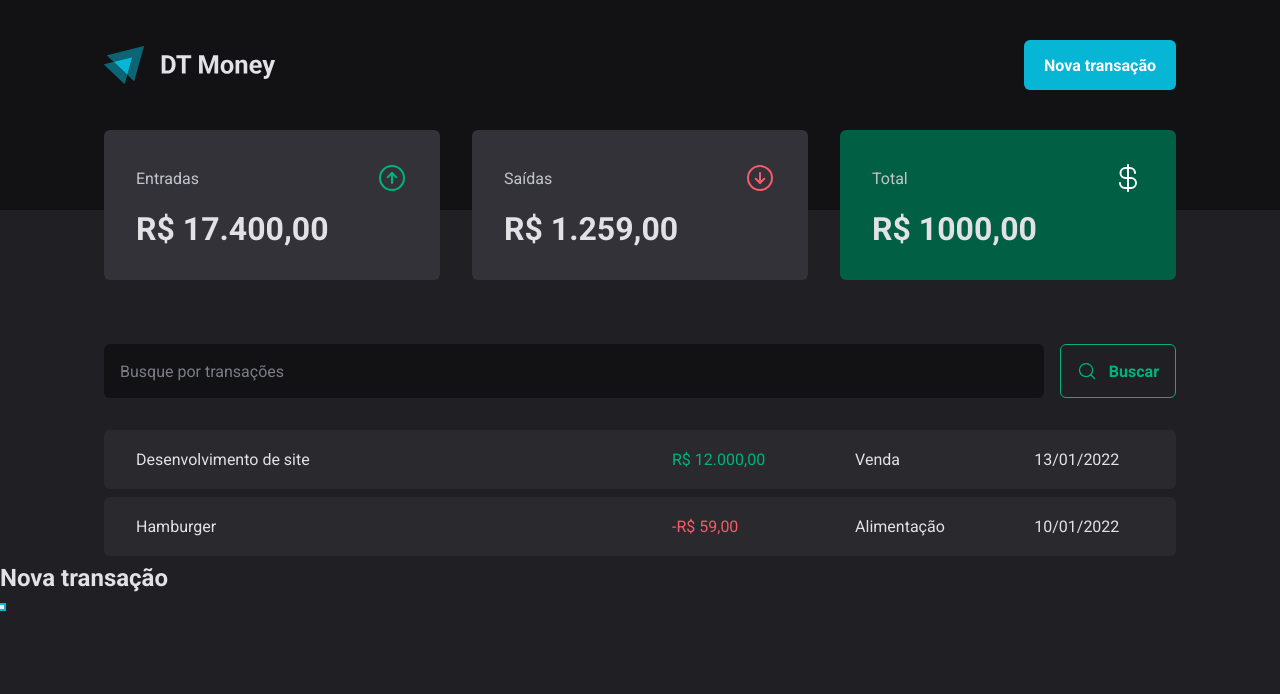
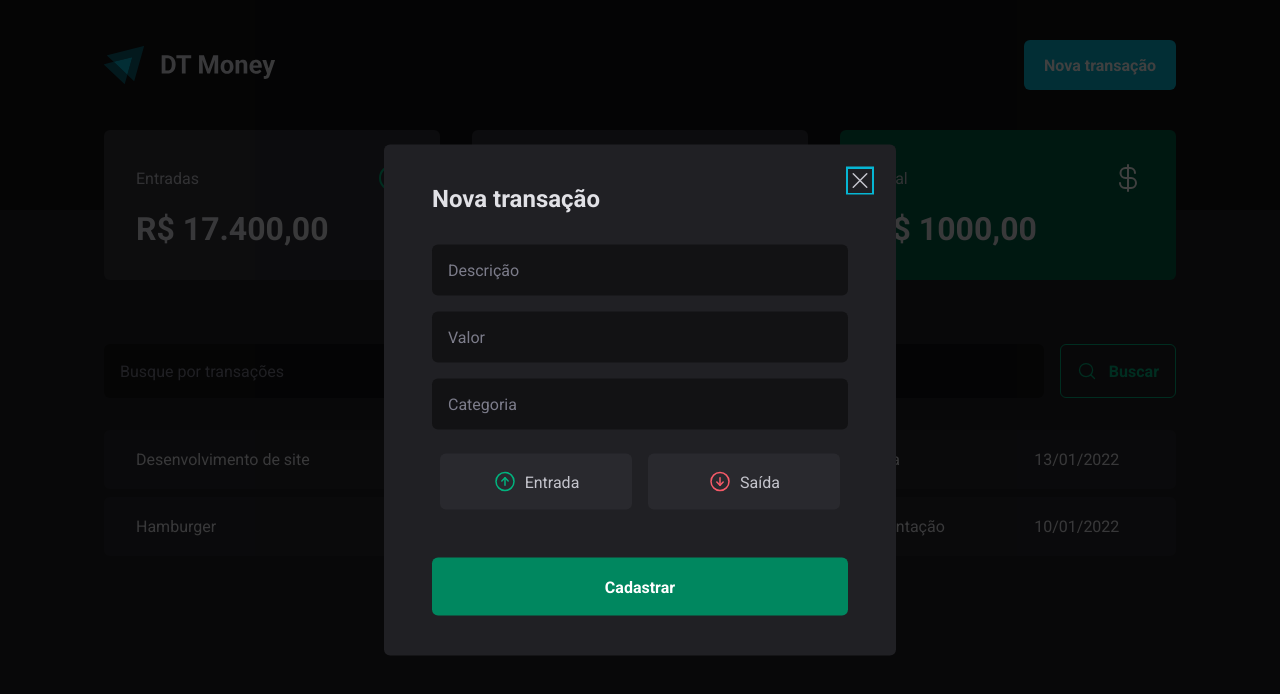
Before and after one commit to valentimm/dt-money, a React (Vite) app: page / in a window 1280 px wide. Both pictures are taken after a click on the button "Nova transação". Shown: the top 694 px of the page. Built offline with nearby package versions, Linux system fonts and the light colour scheme.

Commit message:
Finished the visual structure

```diff
--- a/package.json
+++ b/package.json
@@ -10,6 +10,7 @@
   },
   "dependencies": {
     "@radix-ui/react-dialog": "^1.0.2",
+    "@radix-ui/react-radio-group": "^1.1.1",
     "phosphor-react": "^1.4.1",
     "react": "^18.2.0",
     "react-dom": "^18.2.0",
--- a/src/components/Header/index.tsx
+++ b/src/components/Header/index.tsx
@@ -2,6 +2,7 @@ import { HeaderContainer, HeaderContent, NewTransactionButton } from "./styles";
 import * as Dialog from "@radix-ui/react-dialog";
 
 import logoImg from "../../assets/logo.svg";
+import { NewTransactionModal } from "../NewTransactionModal";
 
 export function Header () {
   return (
@@ -13,15 +14,7 @@ export function Header () {
             <Dialog.Trigger asChild>
               <NewTransactionButton>Nova transação</NewTransactionButton>
             </Dialog.Trigger>
-            <Dialog.Portal>
-              <Dialog.Overlay />
-              <Dialog.Content>
-                <Dialog.Title>Nova transação</Dialog.Title>
-
-                <Dialog.Close />
-
-              </Dialog.Content>
-            </Dialog.Portal>
+            <NewTransactionModal />
           </Dialog.Root>
         </HeaderContent>
       </HeaderContainer>
--- /dev/null
+++ b/src/components/NewTransactionModal/index.tsx
@@ -0,0 +1,38 @@
+import * as Dialog from '@radix-ui/react-dialog'
+import { ArrowCircleDown, ArrowCircleUp, X } from 'phosphor-react'
+
+import { Overlay, Content, CloseButton, TransactionType, TransactionTypeButton } from './styles'
+
+export function NewTransactionModal () {
+  return (
+    <Dialog.Portal>
+      <Overlay />
+      <Content>
+        <Dialog.Title>Nova transação</Dialog.Title>
+        <CloseButton>
+          <X size={24} />
+        </CloseButton>
+
+        <form action="">
+          <input type="text" placeholder="Descrição" required />
+          <input type="number" placeholder="Valor" required />
+          <input type="text" placeholder="Categoria" required />
+
+          <TransactionType>
+            <TransactionTypeButton variant='income' value="income">
+              <ArrowCircleUp size={24} />
+              Entrada
+            </TransactionTypeButton>
+            <TransactionTypeButton variant='outcome' value="outcome">
+              <ArrowCircleDown size={24} />
+              Saída
+            </TransactionTypeButton>
+          </TransactionType>
+
+          <button type="submit">Cadastrar</button>
+        </form>
+
+      </Content>
+    </Dialog.Portal>
+  )
+}
--- /dev/null
+++ b/src/components/NewTransactionModal/styles.ts
@@ -0,0 +1,114 @@
+import styled from "styled-components";
+import * as Dialog from "@radix-ui/react-dialog";
+import * as RadioGroup from '@radix-ui/react-radio-group';
+
+
+export const Overlay = styled(Dialog.Overlay)`
+  position: fixed;
+  width: 100vw;
+  height: 100vh;
+  inset: 0;
+  background-color: rgba(0, 0, 0, 0.75);
+
+`;
+
+export const Content = styled(Dialog.Content)`
+  min-width: 32rem;
+  border-radius: 6px;
+  padding: 2.5rem 3rem;
+  background-color: ${props => props.theme['gray-800']};
+
+  position: fixed;
+  top: 50%;
+  left: 50%;
+  transform: translate(-50%, -50%);
+
+  form {
+    margin-top: 2rem;
+
+    display: flex;
+    flex-direction: column;
+    gap: 1rem;
+
+    input {
+      border-radius: 6px;
+      border: 0;
+      padding: 1rem;
+      background-color: ${props => props.theme['gray-900']};
+      color: ${props => props.theme['gray-300']};
+
+      &::placeholder {
+        color: ${props => props.theme['gray-500']};
+      }
+    }
+    button[type="submit"] {
+      height: 58px;
+      border: 0;
+      background: ${props => props.theme['green-500']};
+      color: ${props => props.theme.white};
+      font-weight: bold;
+      padding: 0 1.25rem;
+      border-radius: 6px;
+      cursor: pointer;
+      margin-top: 1.5rem;
+
+      :hover {
+        background: ${props => props.theme['green-700']};
+        transition: background-color 0.2s;
+      }
+    }
+  }
+`;
+
+export const CloseButton = styled(Dialog.Close)`
+  position: absolute;
+  background: transparent;
+  border: 0;
+  top: 1.5rem;
+  right: 1.5rem;
+  cursor: pointer;
+  color: ${props => props.theme['gray-300']};
+  line-height: 0;
+`;
+
+export const TransactionType = styled(RadioGroup.Root)`
+  display: grid;
+  grid-template-columns: repeat(2, 1fr);
+  gap: 1rem;
+  margin: 0.5rem;
+`;
+
+interface TransactionTypeButtonProps {
+  variant: "income"| "outcome";
+}
+
+export const TransactionTypeButton = styled(RadioGroup.Item)<TransactionTypeButtonProps>`
+  background: ${props => props.theme['gray-700']};
+  padding: 1rem;
+  display: flex;
+  align-items: center;
+  justify-content: center;
+  gap: 0.5rem;
+  border: 0;
+  border-radius: 6px;
+  cursor: pointer;
+  color: ${props => props.theme['gray-300']};
+
+  svg {
+    color: ${props => props.variant === "income" ? props.theme['green-300'] : props.theme['red-300']};
+  }
+
+  &[data-state="unchecked"]:hover {
+    transition: background-color 0.2s;
+    background: ${props => props.theme['gray-600']};
+  }
+
+  &[data-state="checked"] {
+    color: ${props => props.theme.white};
+    background: ${props => props.variant === "income" ? props.theme['green-500'] : props.theme['red-500']};
+
+    svg {
+      color: ${props => props.theme.white};
+    }
+  }
+`;
```
Also changed, not shown: 1 other file (tests, documents, lock files or other folders).
